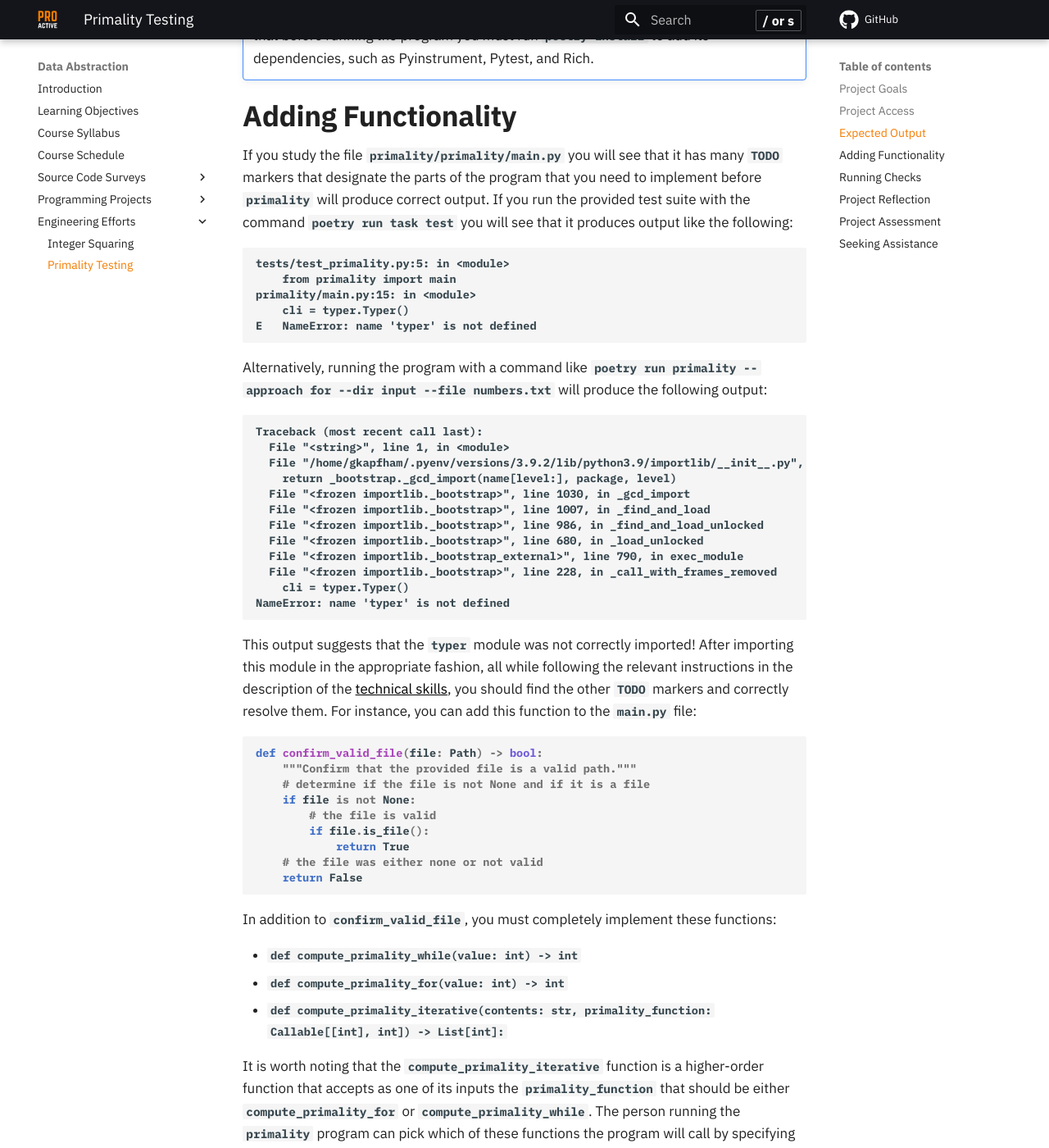
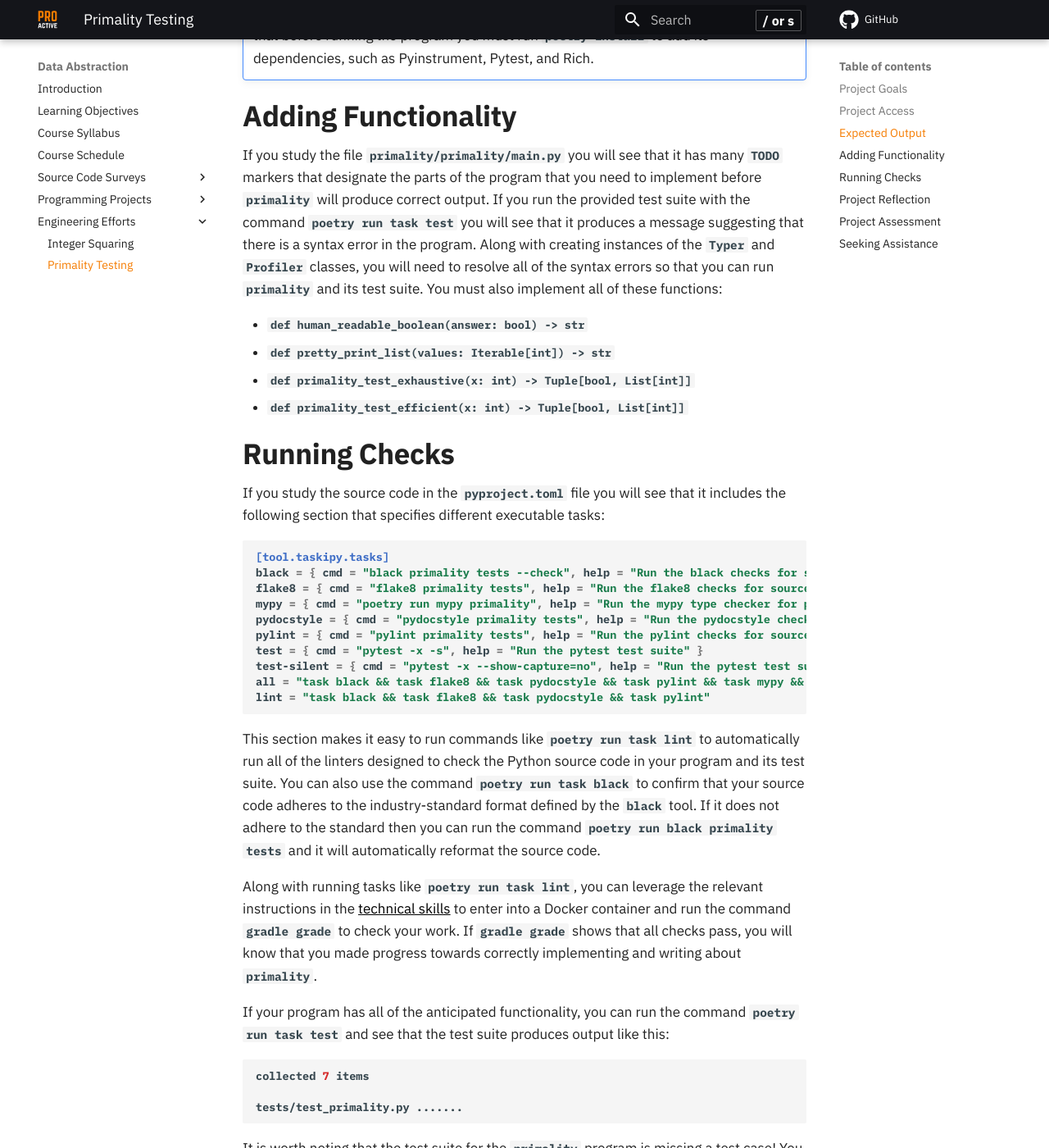
Before and after one commit to ProactiveProgrammers/www.proactiveprogrammers.com, an MkDocs documentation site: the page built from docs/data-abstraction/engineering-efforts/primality-testing.md, in a window 1280 px wide and 1400 px high, scrolled down 3221 px. Shown: the whole window at 82% size. Built offline with MkDocs 1.6.1 and Material for MkDocs 9.7.7, drawn with Linux system fonts in a browser that asks for light colours; comment, search, counter and statistics services are not loaded; some of the changed text lies outside the part shown.

Commit message:
feat: Add starting content in primality-testing about needed functions.

````diff
--- a/docs/data-abstraction/engineering-efforts/primality-testing.md
+++ b/docs/data-abstraction/engineering-efforts/primality-testing.md
@@ -153,93 +153,19 @@ next section, you are invited to add the features needed to ensure that
 
 ## Adding Functionality
 
-If you study the file `primality/primality/main.py` you will see that it has many
-`TODO` markers that designate the parts of the program that you need to
-implement before `primality` will produce correct output. If you run the provided
-test suite with the command `poetry run task test` you will see that it produces
-output like the following:
+If you study the file `primality/primality/main.py` you will see that it has
+many `TODO` markers that designate the parts of the program that you need to
+implement before `primality` will produce correct output. If you run the
+provided test suite with the command `poetry run task test` you will see that it
+produces a message suggesting that there is a syntax error in the program. Along
+with creating instances of the `Typer` and `Profiler` classes, you will need to
+resolve all of the syntax errors so that you can run `primality` and its test
+suite. You must also implement all of these functions:
 
-```
-tests/test_primality.py:5: in <module>
-    from primality import main
-primality/main.py:15: in <module>
-    cli = typer.Typer()
-E   NameError: name 'typer' is not defined
-```
-
-Alternatively, running the program with a command like `poetry run primality
---approach for --dir input --file numbers.txt` will produce the following
-output:
-
-```
-Traceback (most recent call last):
-  File "<string>", line 1, in <module>
-  File "/home/gkapfham/.pyenv/versions/3.9.2/lib/python3.9/importlib/__init__.py", line 127, in import_module
-    return _bootstrap._gcd_import(name[level:], package, level)
-  File "<frozen importlib._bootstrap>", line 1030, in _gcd_import
-  File "<frozen importlib._bootstrap>", line 1007, in _find_and_load
-  File "<frozen importlib._bootstrap>", line 986, in _find_and_load_unlocked
-  File "<frozen importlib._bootstrap>", line 680, in _load_unlocked
-  File "<frozen importlib._bootstrap_external>", line 790, in exec_module
-  File "<frozen importlib._bootstrap>", line 228, in _call_with_frames_removed
-    cli = typer.Typer()
-NameError: name 'typer' is not defined
-```
-
-This output suggests that the `typer` module was not correctly imported! After
-importing this module in the appropriate fashion, all while following the
-relevant instructions in the description of the [technical
-skills](/proactive-skills/introduction-proactive-skills/), you should find the
-other `TODO` markers and correctly resolve them. For instance, you can add this
-function to the `main.py` file:
-
-```python
-def confirm_valid_file(file: Path) -> bool:
-    """Confirm that the provided file is a valid path."""
-    # determine if the file is not None and if it is a file
-    if file is not None:
-        # the file is valid
-        if file.is_file():
-            return True
-    # the file was either none or not valid
-    return False
-```
-
-In addition to `confirm_valid_file`, you must completely implement these
-functions:
-
-- `def compute_primality_while(value: int) -> int`
-- `def compute_primality_for(value: int) -> int`
-- `def compute_primality_iterative(contents: str, primality_function: Callable[[int], int]) -> List[int]:`
-
-It is worth noting that the `compute_primality_iterative` function is a
-higher-order function that accepts as one of its inputs the `primality_function`
-that should be either `compute_primality_for` or `compute_primality_while`. The person
-running the `primality` program can pick which of these functions the program will
-call by specifying either `for` or `while` as one of the program's command-line
-arguments. The `primality` program uses the Typer package and the following source
-code to ensure that the program only accepts one of these two options. For
-instance, if you try to run the program with the command `poetry run primality
---approach recursion --dir input --file numbers.txt` it will produce the
-following error message because `recursion` is not a valid option:
-
-```
-Usage: primality [OPTIONS]
-Try 'primality --help' for help.
-
-Error: Invalid value for '--approach': invalid choice: recursion. (choose from for, while)
-```
-
-The `primality` program contains the following source code to specify the valid
-options:
-
-```python
-class IntegerprimalityApproach(str, Enum):
-    """Define the name for the approach to squaring a number."""
-
-    for_loop = "for"
-    while_loop = "while"
-```
+- `def human_readable_boolean(answer: bool) -> str`
+- `def pretty_print_list(values: Iterable[int]) -> str`
+- `def primality_test_exhaustive(x: int) -> Tuple[bool, List[int]]`
+- `def primality_test_efficient(x: int) -> Tuple[bool, List[int]]`
 
 ## Running Checks
 
````
